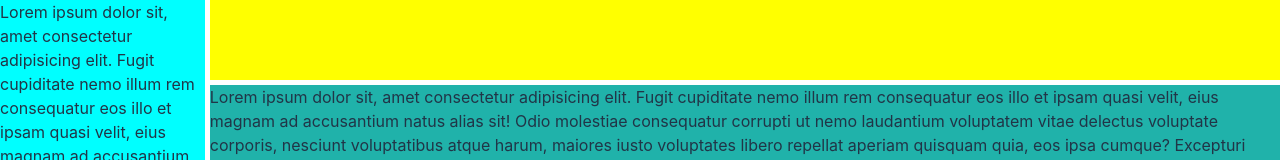
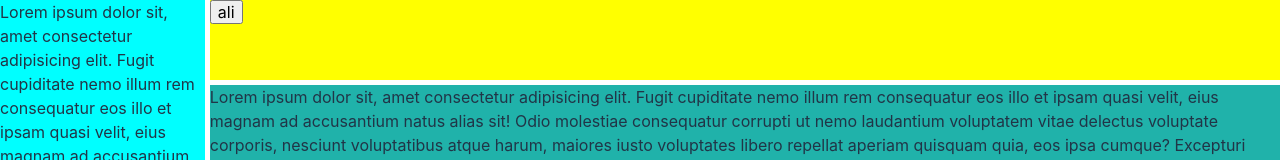
Before and after one commit to AliBagheri2079/dashboard-react-ts-tailwind-reactsuite-emotion-vite, a React (Vite) app: page / in a window 1280 px wide. Shown: the top 160 px of the page. Built offline with nearby package versions, Linux system fonts and the light colour scheme.

Commit message:
:poop: perf: add some bad code and styles to fix style problem

```diff
--- a/src/containers/App/index.tsx
+++ b/src/containers/App/index.tsx
@@ -1,12 +1,22 @@
-import { FC } from 'react';
+import { FC, useEffect, useState } from 'react';
 import GlobalEmotionStyles from '../GlobalEmotionStyles';
 
 const App: FC = () => {
+  const [direction, setDirection] = useState<boolean>(true);
+
+  // useEffect(() => {
+  //   setDirection(localStorage.getItem('lang') as string);
+
+  //   // return () => {
+
+  //   // };
+  // }, [localStorage.getItem('lang')]);
+
   return (
     <>
       <GlobalEmotionStyles />
 
-      <div className="container">
+      <div className="container" dir={direction ? 'ltr' : 'rtl'}>
         <div className="nav">
           <span>
             Lorem ipsum dolor sit, amet consectetur adipisicing elit. Fugit
@@ -126,7 +136,9 @@ const App: FC = () => {
             quia.
           </span>
         </div>
-        <div className="header"></div>
+        <div className="header">
+          <button onClick={() => setDirection(!direction)}>ali</button>
+        </div>
         <div className="section">
           <p>
             <span>
--- a/src/index.css
+++ b/src/index.css
@@ -26,12 +26,23 @@
   display: grid;
   grid-template-columns: minmax(6vw, 16vw) 1fr;
   grid-template-rows: minmax(5vh, 10vh) 1fr;
+  grid-template-areas:
+    'nav header'
+    'nav section';
+
+  /*
+  grid-template-columns: none;
+  grid-template-rows: minmax(5vh, 10vh) 1fr minmax(5vh, 10vh);
+  grid-template-areas:
+'header '
+'section'
+'nav  ';
+  */
+
   grid-auto-columns: 1fr;
   gap: 5px 5px;
   grid-auto-flow: row;
-  grid-template-areas:
-    'nav header'
-    'nav section';
+
   height: 100vh;
   overflow: hidden;
 }
```
